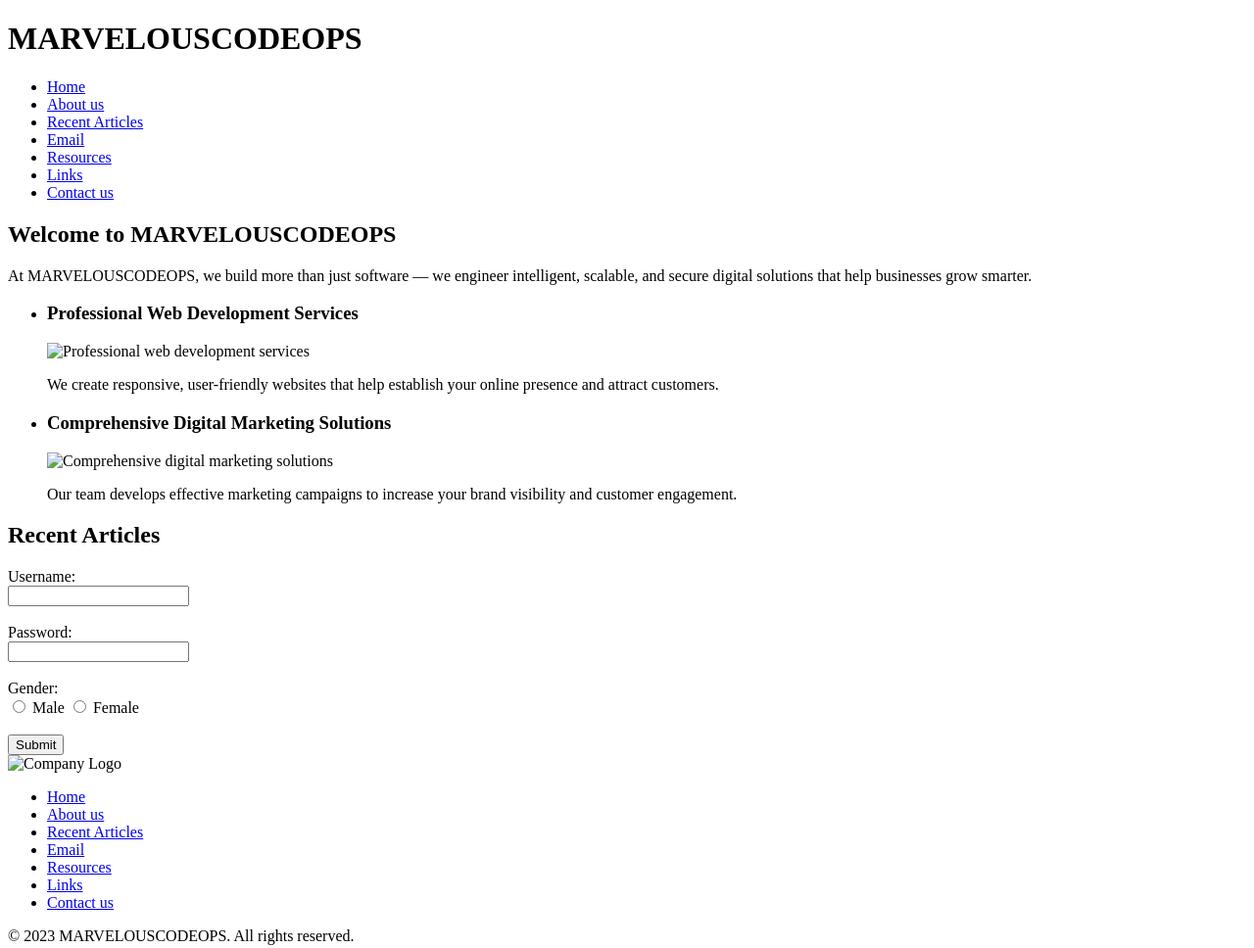
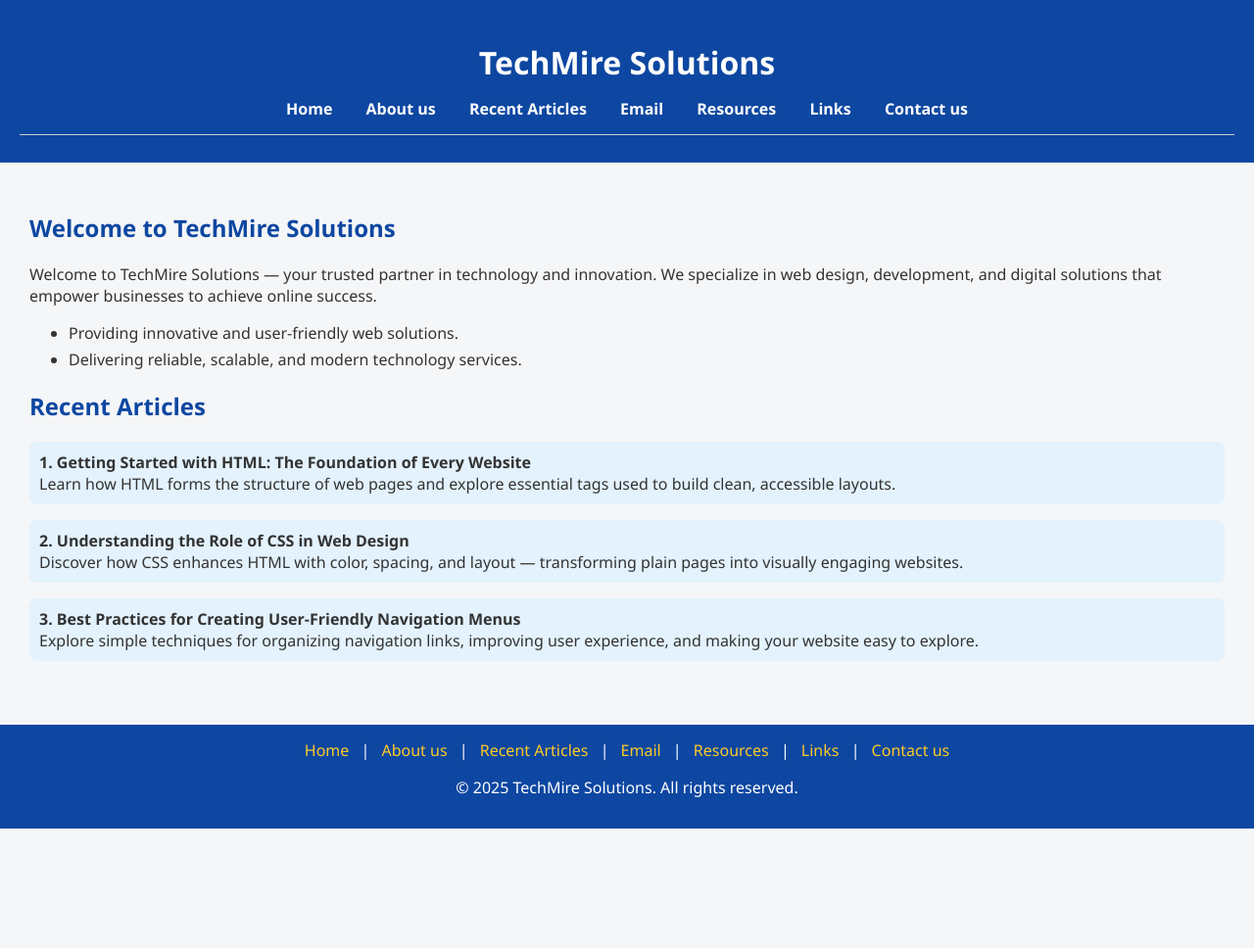
Before and after one commit to janali618/css-level-1-, a plain HTML site: page index.html in a window 1280 px wide. Shown: the whole page at 98% size. After the commit the page ends 846 px from the top, so only its background shows below. Drawn offline with Linux system fonts and the light colour scheme.

Commit message:
Add files via upload

```diff
--- a/index.html
+++ b/index.html
@@ -1,104 +1,181 @@
 <!DOCTYPE html>
 <html lang="en">
-
 <head>
   <meta charset="UTF-8">
   <meta name="viewport" content="width=device-width, initial-scale=1.0">
-  <link rel="stylesheet" href="style.css">
-  <title>MARVELOUSCODEOPS</title>
+  <title>TechMire Solutions</title>
+
+  <!-- CSS Styling -->
+  <style>
+    /* General Page Styles */
+    body {
+      background-color: #f4f6f8;
+      font-family: "Segoe UI", Arial, sans-serif;
+      font-size: 16px;
+      margin: 0;
+      padding: 0;
+      color: #333;
+    }
+
+    /* Header Styles */
+    header {
+      background-color: #0d47a1;
+      color: white;
+      padding: 20px;
+      text-align: center;
+    }
+
+    header h1 {
+      margin: 0;
+      font-size: 2em;
+    }
+
+    /* Navigation Bar */
+    nav ul {
+      list-style-type: none;
+      padding: 0;
+      margin: 15px 0 0 0;
+    }
+
+    nav ul li {
+      display: inline-block;
+      margin: 0 15px;
+    }
+
+    nav ul li a {
+      color: white;
+      text-decoration: none;
+      font-weight: bold;
+      transition: color 0.3s;
+    }
+
+    nav ul li a:hover {
+      color: #ffca28;
+    }
+
+    hr {
+      border: none;
+      border-top: 1px solid #ccc;
+      margin-top: 15px;
+    }
+
+    /* Main Content */
+    main {
+      padding: 30px;
+    }
+
+    section h2 {
+      color: #0d47a1;
+    }
+
+    section ul {
+      margin-top: 10px;
+    }
+
+    section ul li {
+      margin-bottom: 5px;
+    }
+
+    /* Articles */
+    form p {
+      background-color: #e3f2fd;
+      padding: 10px;
+      border-radius: 8px;
+      margin-bottom: 15px;
+    }
+
+    /* Footer */
+    footer {
+      background-color: #0d47a1;
+      color: white;
+      text-align: center;
+      padding: 15px;
+      margin-top: 20px;
+    }
+
+    footer nav a {
+      color: #ffca28;
+      text-decoration: none;
+      margin: 0 8px;
+    }
+
+    footer nav a:hover {
+      text-decoration: underline;
+    }
+  </style>
 </head>
 
 <body>
+
+  <!-- Header Section -->
   <header>
-    <!-- Left Logo -->
-    <div class="logo">
-      <!-- <img src="logo.png" alt="MARVELOUSCODEOPS" /> -->
-      <div class="logo-text">
-        <h1>MARVELOUSCODEOPS</h1>
-      </div>
-    </div>
-
-    <!-- Navbar -->
+    <img src="" alt="">
+    <h1>TechMire Solutions</h1>
     <nav>
       <ul>
-        <li><a href="#home">Home</a></li>
-        <li><a href="#about">About us</a></li>
-        <li><a href="#articles">Recent Articles</a></li>
-        <li><a href="#email">Email</a></li>
-        <li><a href="#resources">Resources</a></li>
-        <li><a href="#links">Links</a></li>
-        <li><a href="#contact">Contact us</a></li>
+        <li><a href="#">Home</a></li>
+        <li><a href="#">About us</a></li>
+        <li><a href="#">Recent Articles</a></li>
+        <li><a href="#">Email</a></li>
+        <li><a href="#">Resources</a></li>
+        <li><a href="#">Links</a></li>
+        <li><a href="#">Contact us</a></li>
       </ul>
     </nav>
+    <hr>
   </header>
+
+  <!-- Main Content Section -->
   <main>
-    <!-- Welcome Section -->
-    <section id="welcome" class="welcome-section">
-      <h2>Welcome to MARVELOUSCODEOPS</h2>
+    <section>
+      <h2>Welcome to TechMire Solutions</h2>
       <p>
-        At MARVELOUSCODEOPS, we build more than just software — we engineer intelligent,
-        scalable, and secure digital solutions that help businesses grow smarter.
+        Welcome to TechMire Solutions — your trusted partner in technology and innovation.
+        We specialize in web design, development, and digital solutions that empower businesses
+        to achieve online success.
       </p>
-      <ul class="services-list">
-        <li>
-          <h3>Professional Web Development Services</h3>
-          <img src="web-development1.png" alt="Professional web development services" width="150" height="150" />
-          <p>
-            We create responsive, user-friendly websites that help establish your online
-            presence and attract customers.
-          </p>
-        </li>
-        <li>
-          <h3>Comprehensive Digital Marketing Solutions</h3>
-          <img src="digital-marketing-company.jpeg" alt="Comprehensive digital marketing solutions" width="200" />
-          <p>
-            Our team develops effective marketing campaigns to increase your brand visibility
-            and customer engagement.
-          </p>
-        </li>
+      <ul>
+        <li>Providing innovative and user-friendly web solutions.</li>
+        <li>Delivering reliable, scalable, and modern technology services.</li>
       </ul>
     </section>
 
     <!-- Recent Articles Section -->
-    <section id="articles" class="articles-section">
+    <section>
       <h2>Recent Articles</h2>
-      <form action="/submit" method="post" class="article-form">
-        <label for="username">Username:</label><br />
-        <input type="text" id="username" name="username" required />
-        <br /><br />
-
-        <label for="password">Password:</label><br />
-        <input type="password" id="password" name="password" required />
-        <br /><br />
-
-        <label>Gender:</label><br />
-        <input type="radio" id="male" name="gender" value="male" />
-        <label for="male">Male</label>
-        <input type="radio" id="female" name="gender" value="female" />
-        <label for="female">Female</label>
-        <br /><br />
-
-        <input type="submit" value="Submit" />
+      <form>
+        <p>
+          <strong>1. Getting Started with HTML: The Foundation of Every Website</strong><br>
+          Learn how HTML forms the structure of web pages and explore essential tags used
+          to build clean, accessible layouts.<br>
+        </p>
+        <p>
+          <strong>2. Understanding the Role of CSS in Web Design</strong><br>
+          Discover how CSS enhances HTML with color, spacing, and layout — transforming
+          plain pages into visually engaging websites.<br>
+        </p>
+        <p>
+          <strong>3. Best Practices for Creating User-Friendly Navigation Menus</strong><br>
+          Explore simple techniques for organizing navigation links, improving user
+          experience, and making your website easy to explore.<br>
+        </p>
       </form>
     </section>
   </main>
 
-  <!-- Footer -->
+  <!-- Footer Section -->
   <footer>
-    <img src="logo.png" alt="Company Logo" width="100" />
     <nav>
-      <ul>
-        <li><a href="#home">Home</a></li>
-        <li><a href="#about">About us</a></li>
-        <li><a href="#articles">Recent Articles</a></li>
-        <li><a href="#email">Email</a></li>
-        <li><a href="#resources">Resources</a></li>
-        <li><a href="#links">Links</a></li>
-        <li><a href="#contact">Contact us</a></li>
-      </ul>
+      <a href="#">Home</a> |
+      <a href="#">About us</a> |
+      <a href="#">Recent Articles</a> |
+      <a href="#">Email</a> |
+      <a href="#">Resources</a> |
+      <a href="#">Links</a> |
+      <a href="#">Contact us</a>
     </nav>
-    <p>© 2023 MARVELOUSCODEOPS. All rights reserved.</p>
+    <p>&copy; 2025 TechMire Solutions. All rights reserved.</p>
   </footer>
+
 </body>
-
 </html>
```
